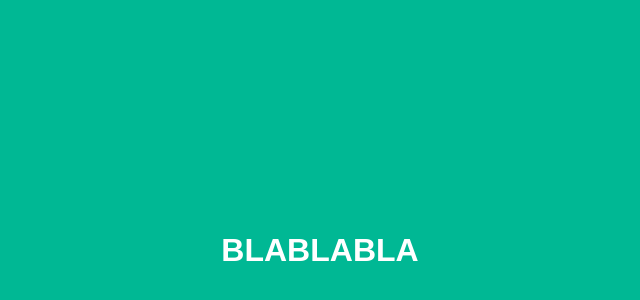
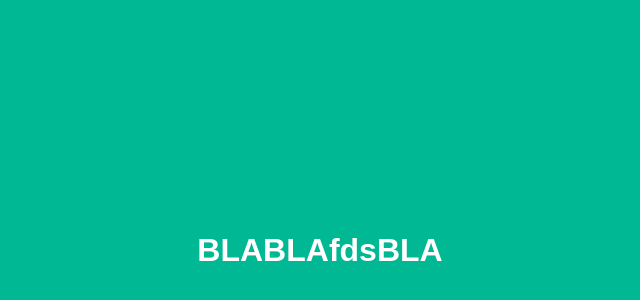
Before and after one commit to AliceWelch/Test, a plain HTML site: page index.html in a window 1280 px wide. Shown: the part 158-458 px from the top of the page, without its empty margins (320-960 px from the left). Drawn offline with Linux system fonts and the light colour scheme.

Commit message:
edit blabfsdqfsdla

```diff
--- a/index.html
+++ b/index.html
@@ -18,6 +18,6 @@
         </style>
 </head>
 <body>
-    <h1>BLABLABLA</h1>
+    <h1>BLABLAfdsBLA</h1>
 </body>
 </html>
```
